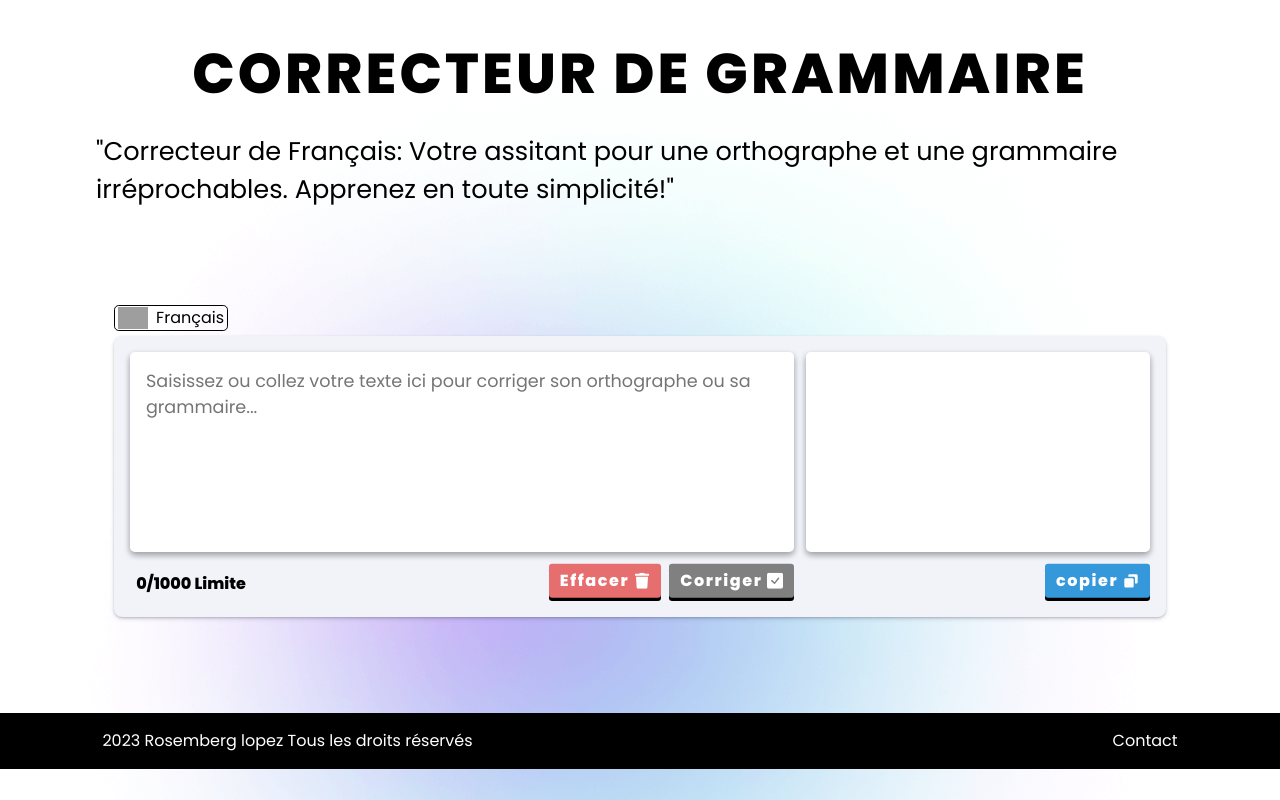
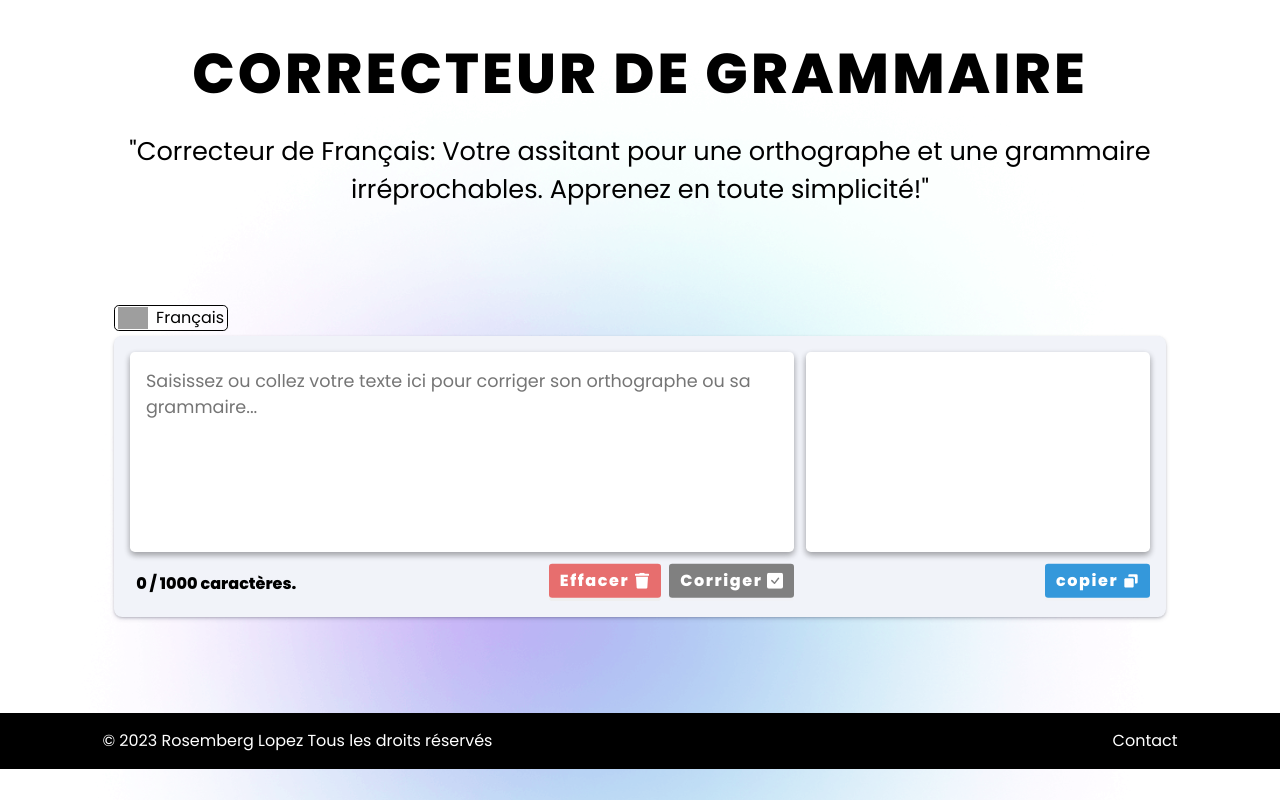
Before and after one commit to Rosember10/corrector-fr, a React (Vite) app in the folder corrector-front-end/: page / in a window 1280 px wide. Built offline with nearby package versions, Linux system fonts and the light colour scheme; grey boxes are pictures that could not be loaded.

Commit message:
modify css in web

```diff
--- a/corrector-front-end/src/components/Corrector/Corrector.css
+++ b/corrector-front-end/src/components/Corrector/Corrector.css
@@ -76,7 +76,6 @@ button {
     letter-spacing: .1rem;
     border: none;
     border-radius: 0.2em;
-    background: black;
     cursor: pointer;
 }
 
--- a/corrector-front-end/src/components/Corrector/Corrector.tsx
+++ b/corrector-front-end/src/components/Corrector/Corrector.tsx
@@ -72,7 +72,7 @@ function Corrector() {
         if (outputValue) {
             toast.info('Copier dans le presse-papier!', {
                 position: "top-right",
-                autoClose: 900,
+                autoClose: 700,
                 hideProgressBar: false,
                 closeOnClick: true,
                 pauseOnHover: true,
@@ -108,7 +108,7 @@ function Corrector() {
                             onChange={(e) => setInputValue(e.target.value)}
                             placeholder="Saisissez ou collez votre texte ici pour corriger son orthographe ou sa grammaire..." />
                         <div className="corrector_input_actions">
-                            <span className="label_limit"> {inputValue.length}/1000 Limite</span>
+                            <span className="label_limit"> {inputValue.length} / 1000 caractères.</span>
                             <div className="corrector_input--buttons">
                                 <button
                                     onClick={deleteText}>
--- a/corrector-front-end/src/components/Footer/Footer.tsx
+++ b/corrector-front-end/src/components/Footer/Footer.tsx
@@ -4,7 +4,7 @@ function Footer() {
     return (
         <footer>
             <p>
-            2023 Rosemberg lopez Tous les droits réservés
+            © 2023 Rosemberg Lopez Tous les droits réservés
             </p>
            <a href="https://rosemberg.dev/#contact" target="_blank" >Contact</a>
         </footer>
--- a/corrector-front-end/src/components/Header/Header.css
+++ b/corrector-front-end/src/components/Header/Header.css
@@ -18,7 +18,7 @@ header h1
 
 header p
 {
-    text-align: left;
+    text-align: center;
     font-size: 1.6rem;
     padding: 0 4rem;
 
```
